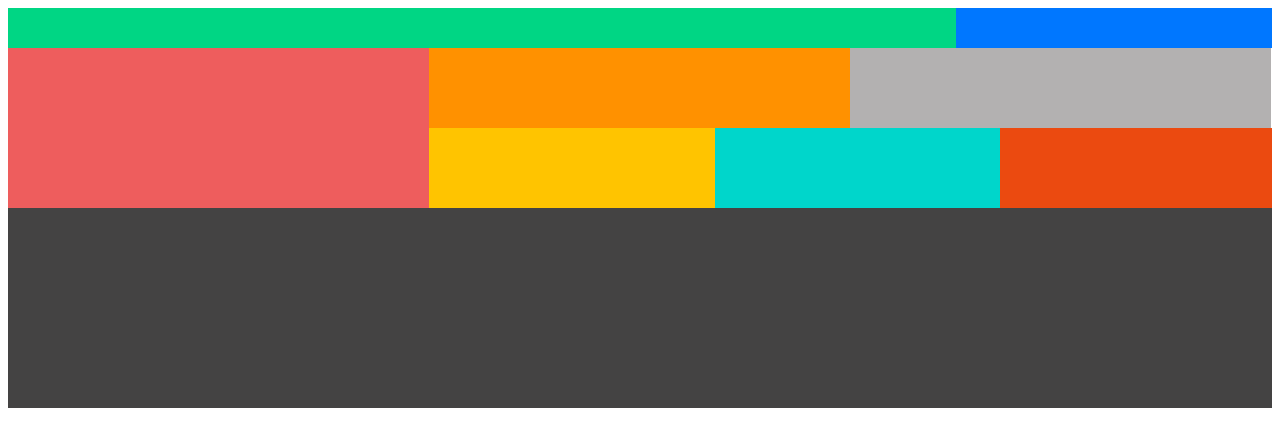
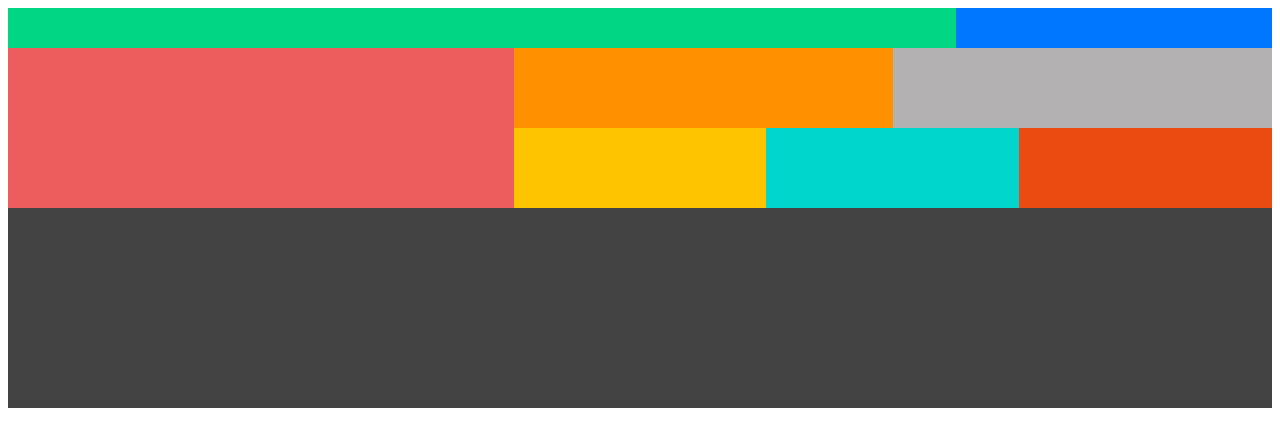
Before and after one commit to HelenaNg/html-exercice-6, a plain HTML site: page index.html in a window 1280 px wide. Drawn offline with Linux system fonts and the light colour scheme.

Commit message:
correction

```diff
--- a/css/style.css
+++ b/css/style.css
@@ -9,22 +9,22 @@
     background-color: rgb(0, 119, 255);
 }
 .rect{
-    width: 33.3%;
+    width: 40%;
     height: 160px;
     background-color: rgb(238, 93, 93);
 }
 .rect1{
-    width: 33.3%;
+    width: 30%;
     height: 80px;
     background-color: rgb(255, 145, 0);
 }
 .rect2{
-    width: 33.3%;
+    width: 30%;
     height: 80px;
     background-color: rgb(179, 177, 177);
 }
 .recta1{
-    width: 22.6%;
+    width: 20%;
     height:80px;
     background-color: rgb(255, 196, 0);
 }
@@ -32,12 +32,12 @@ div{
     float: left;
 }
 .recta2{
-    width: 22.6%;
+    width: 20%;
     height: 80px;
     background-color: rgb(0, 214, 203);
 }
 .rectan1{
-    width: 21.5%;
+    width: 20%;
     height: 80px;
     background-color: rgb(235, 74, 16);
 }
```
